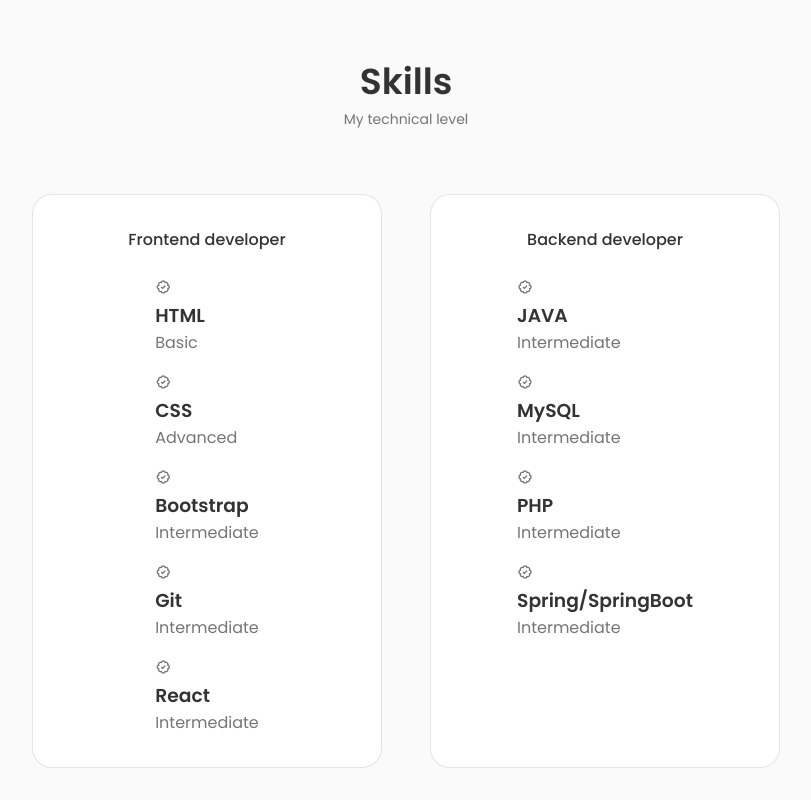
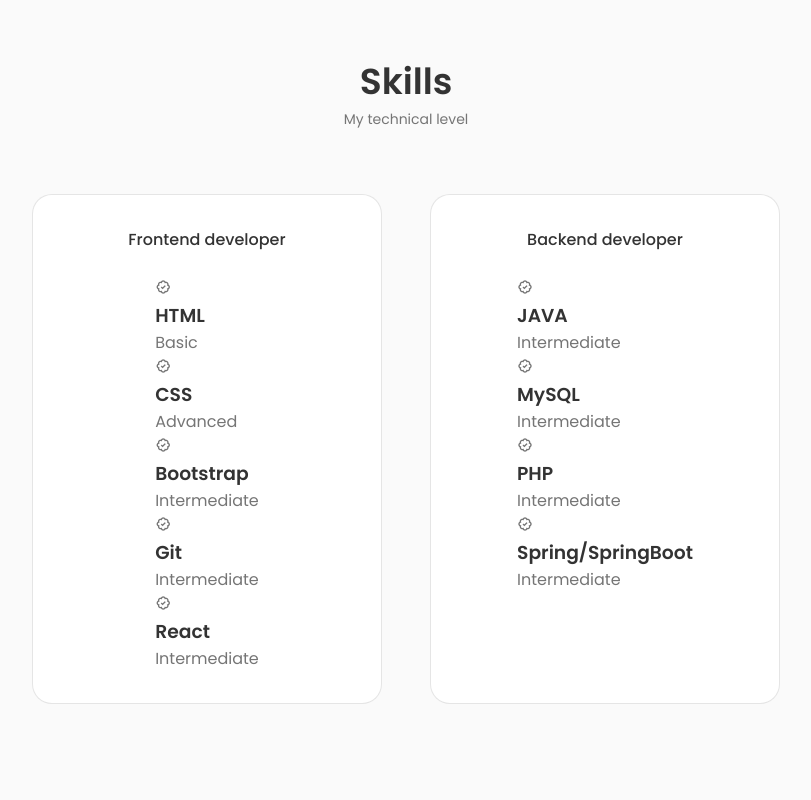
Before and after one commit to GautamGupta03/Portfolio, a React (Create React App) app: page / in a window 1280 px wide. Shown: the part 1326-2126 px from the top of the page, without its empty margins (234-1045 px from the left). After the commit the page ends 2062 px from the top, so only its background shows below. Built offline with nearby package versions, Linux system fonts and the light colour scheme.

Commit message:
Fourth Commit

```diff
--- a/src/components/skills/skills.css
+++ b/src/components/skills/skills.css
@@ -24,8 +24,8 @@
     column-gap: 2.5rem;
 }
 
-.skills__group{
+/*.skills__group{
     display: grid;
     align-items: flex-start;
     row-gap: 1rem;
-}
+}*/
```
